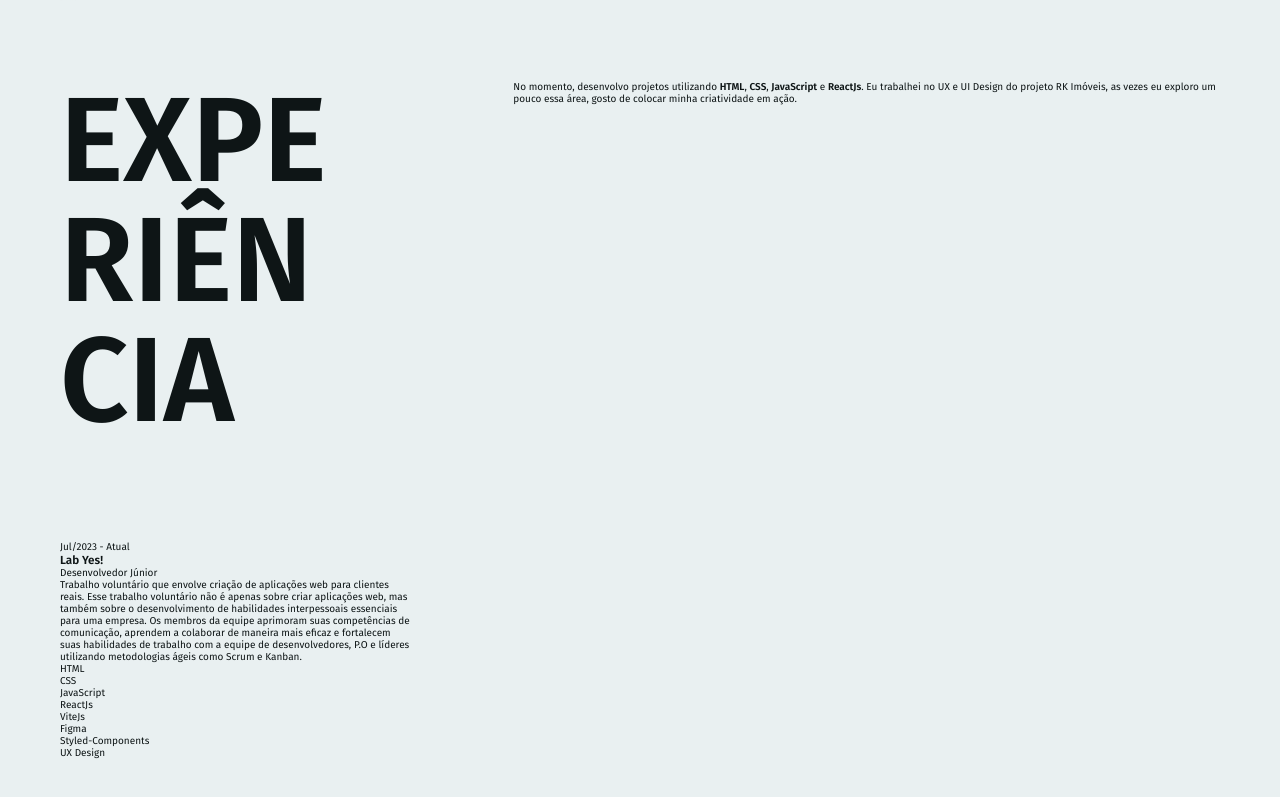
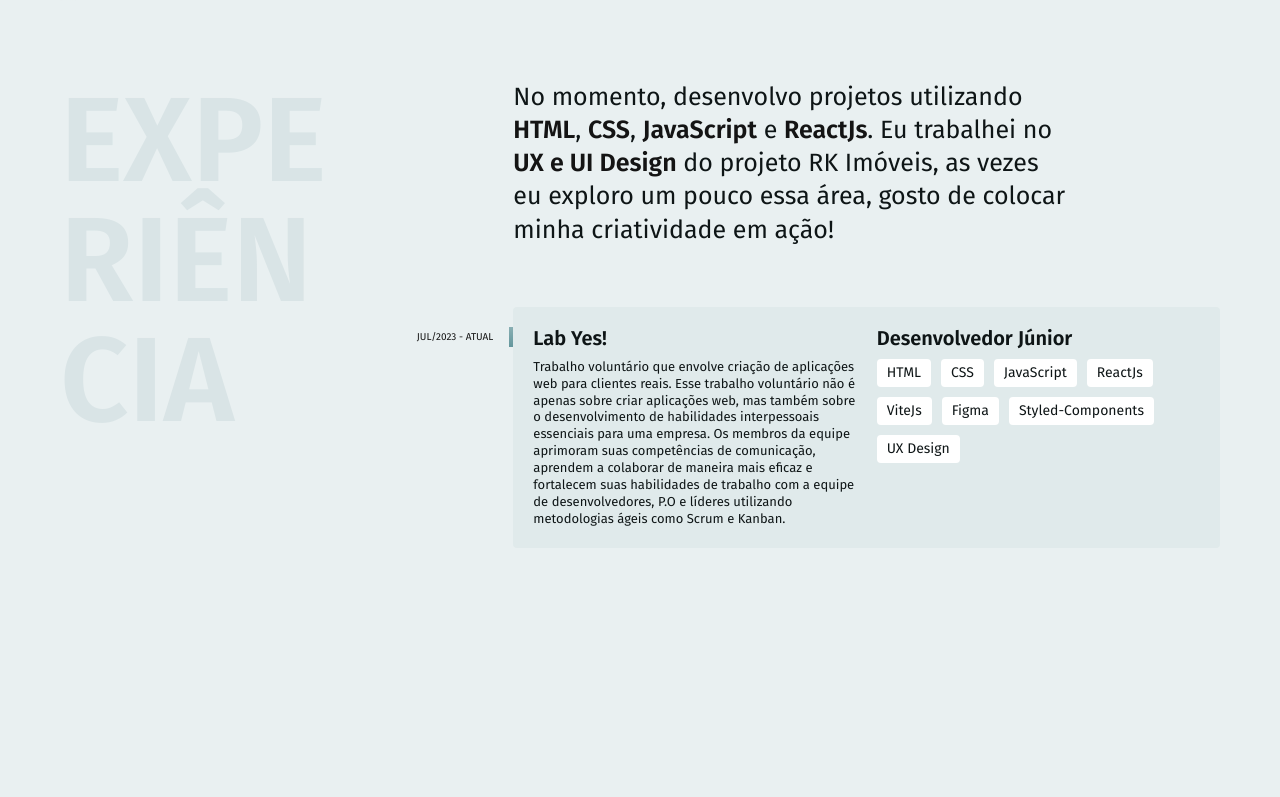
Before and after one commit to Caiobaldur/primeiro-portifolio, a plain HTML site: page index.html in a window 1280 px wide. Shown: the part 673-1470 px from the top of the page. After the commit the page ends 1281 px from the top, so only its background shows below. Drawn offline with Linux system fonts and the light colour scheme.

Commit message:
[feat] Card experience stylization

```diff
--- a/css/experience.css
+++ b/css/experience.css
@@ -6,3 +6,79 @@
   grid-template-columns: 1fr 2fr;
   gap: 10rem;
 }
+
+.experiencia .subtitle {
+  color: #D9E4E6;
+}
+
+.experiencia_text {
+  font-size: 2.5rem;
+  line-height: 1.33;
+  margin-bottom: 6rem;
+  max-width: 40ch;
+  color: #0E1516;
+}
+
+.experiencia_text strong {
+  color: #141414;
+}
+
+.enterprise {
+  display: grid;
+  grid-template-columns: 1fr 1fr;
+  gap: 1rem 2rem;
+  padding: 2rem;
+  background-color: #E0EAEB;
+  margin-bottom: 2rem;
+  border-radius: 4px;
+  position: relative;
+}
+
+.enterprise::before{
+  content: '';
+  display: block;
+  width: .4rem;
+  height: 2rem;
+  background: linear-gradient(#89AFB3, #63969C);
+  position: absolute;
+  top: 20px;
+  left: -4px;
+}
+
+.enterprise_year {
+  position: absolute;
+  top: 24px;
+  left: -100px;
+  color: #141414;
+  text-transform: uppercase;
+  font-size: 1rem;
+  text-align: right;
+  width: 8rem;
+}
+
+.enterprise_title{
+  font-size: 2rem;
+  line-height: 1.1;
+  font-weight: bold;
+}
+
+.enterprise_text{
+  font-size: 1.3rem;
+  line-height: 1.3;
+  color: #0E1516;
+}
+
+.enterprise_skills {
+  display: flex;
+  flex-wrap: wrap;
+  gap: 1rem;
+  align-content: start;
+}
+
+.enterprise_skills li {
+  font-size: 1.4rem;
+  line-height: 1.3;
+  border-radius: .4rem;
+  background: #fff;
+  padding: .5rem 1rem;
+}
--- a/index.html
+++ b/index.html
@@ -34,11 +34,9 @@
     <div>
       <p class="experiencia_text">
         No momento, desenvolvo projetos utilizando <strong>HTML</strong>, <strong>CSS</strong>, <strong>JavaScript</strong> e <strong>ReactJs</strong>.
-        Eu trabalhei no UX e UI Design do projeto RK Imóveis, as vezes eu exploro um pouco essa área,
-        gosto de colocar minha criatividade em ação.
+        Eu trabalhei no <strong>UX e UI Design</strong> do projeto RK Imóveis, as vezes eu exploro um pouco essa área,
+        gosto de colocar minha criatividade em ação!
       </p>
-    </div>
-
       <div class="enterprise">
         <span class="enterprise_year">Jul/2023 - Atual</span>
         <h3 class="enterprise_title">Lab Yes!</h3>
@@ -61,6 +59,9 @@
           <li>UX Design</li>
         </ul>
       </div>
+    </div>
+
+
   </section>
 </body>
 </html>
```
Lines whose indentation alone changed are shown as unchanged.
